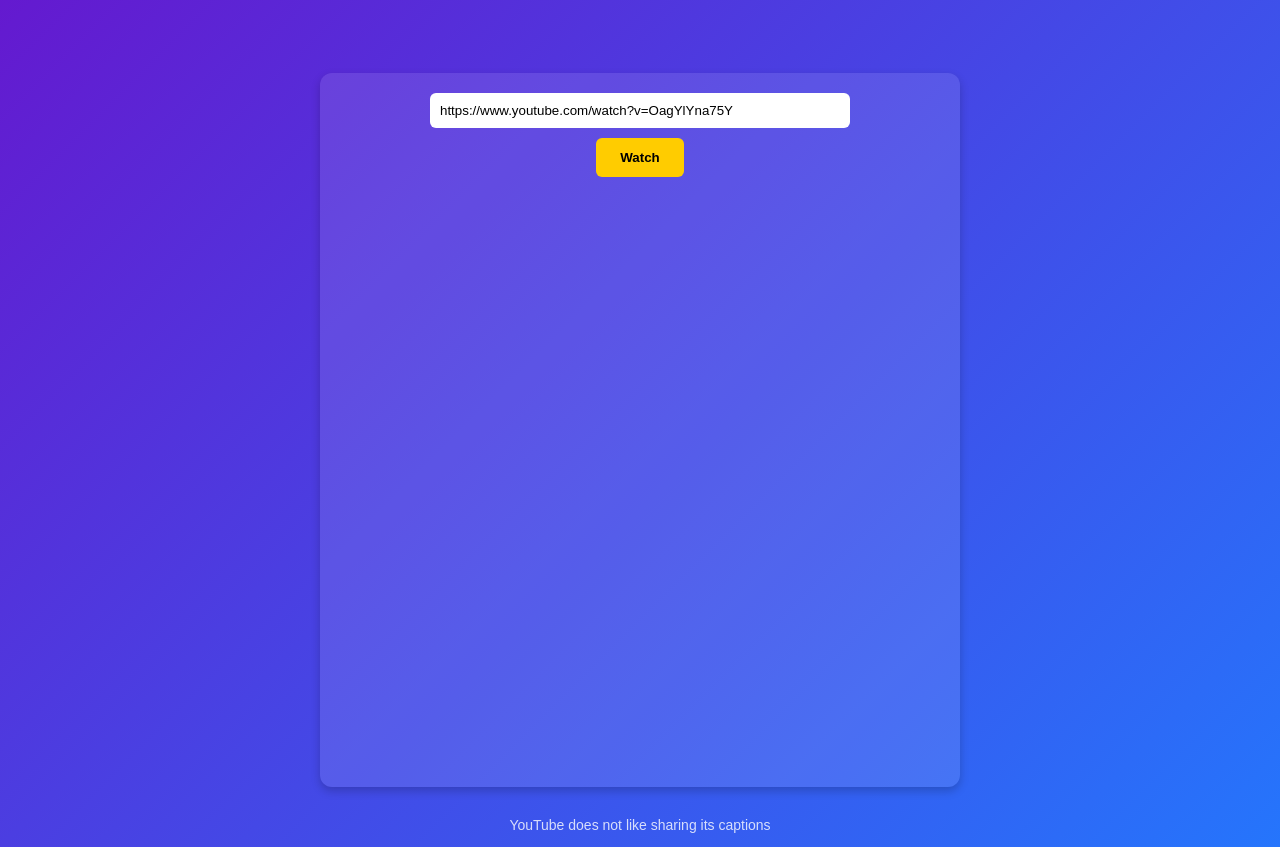
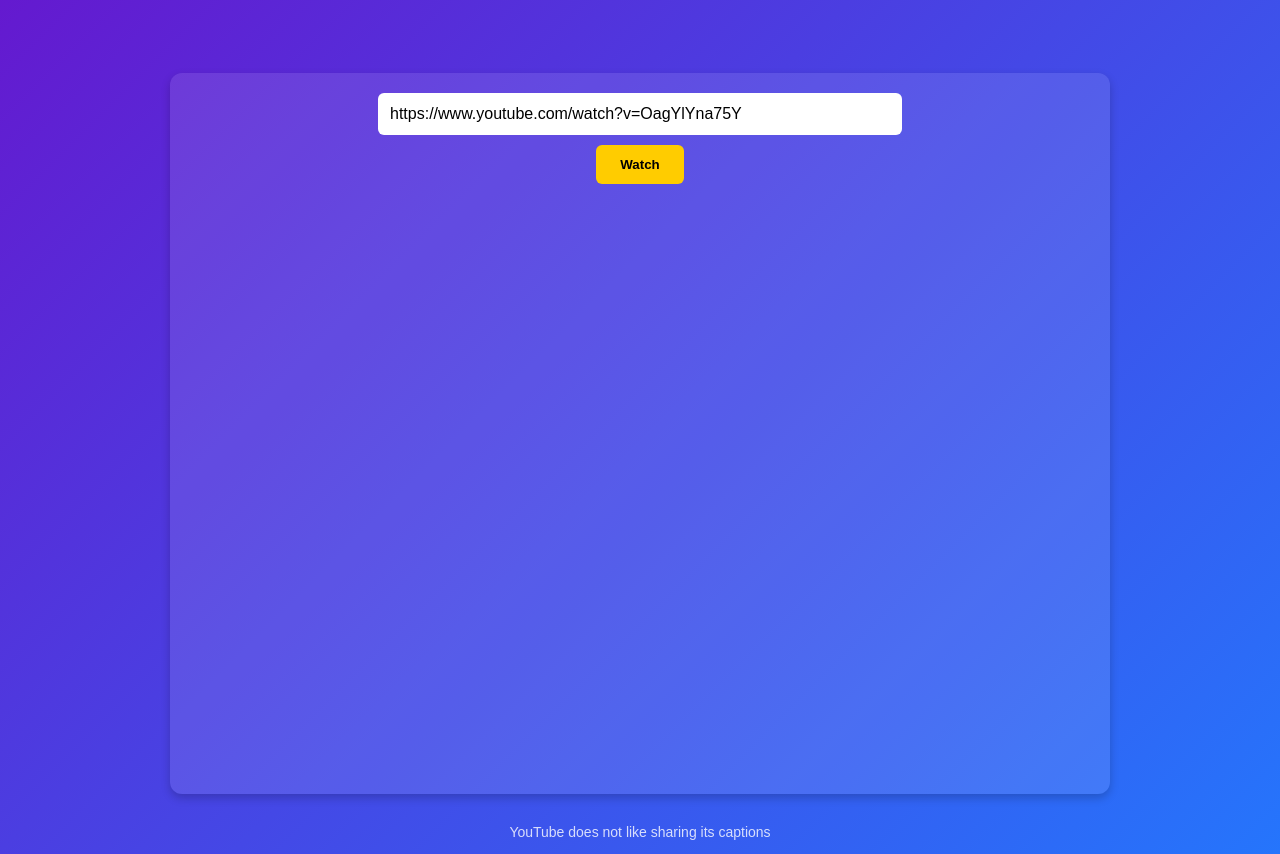
Before and after one commit to monteai/atlas-chugged, a website: page public/index.html in a window 1280 px wide. Shown: the part 198-1052 px from the top of the page. Drawn offline with Linux system fonts and the light colour scheme; no server answers.

Commit message:
Update styles.css

```diff
--- a/public/styles.css
+++ b/public/styles.css
@@ -34,7 +34,7 @@ h2 {
   opacity: 0.8;
 }
 
-/* Container */
+/* Main Container */
 .container {
   display: flex;
   flex-direction: column;
@@ -43,19 +43,20 @@ h2 {
   background: rgba(255, 255, 255, 0.1);
   padding: 20px;
   border-radius: 12px;
-  width: 90%;
-  max-width: 600px;
+  width: 95%;
+  max-width: 900px;
   margin: 20px auto;
   box-shadow: 0 4px 10px rgba(0, 0, 0, 0.2);
 }
 
 /* Input & Button */
 input {
-  width: 80%;
-  max-width: 400px;
-  padding: 10px;
+  width: 85%;
+  max-width: 500px;
+  padding: 12px;
   border: none;
   border-radius: 6px;
+  font-size: 16px;
 }
 
 .primary-btn {
@@ -73,12 +74,13 @@ input {
   background: #ffdb4d;
 }
 
-/* Video & Map */
+/* Video & Map Layout */
 .split-screen {
   display: flex;
-  flex-wrap: wrap;
-  justify-content: center;
-  gap: 10px;
+  flex-direction: column;
+  gap: 20px;
+  width: 100%;
+  align-items: center;
   margin-top: 20px;
 }
 
@@ -93,8 +95,9 @@ input {
 /* Desktop Layout */
 @media (min-width: 768px) {
   .split-screen {
-    flex-wrap: nowrap;
+    flex-direction: row;
     justify-content: space-between;
+    align-items: stretch;
   }
 
   #video-player,
```
